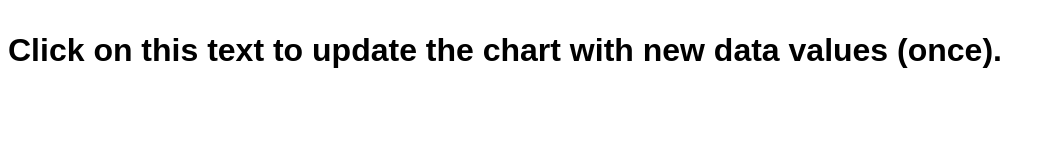
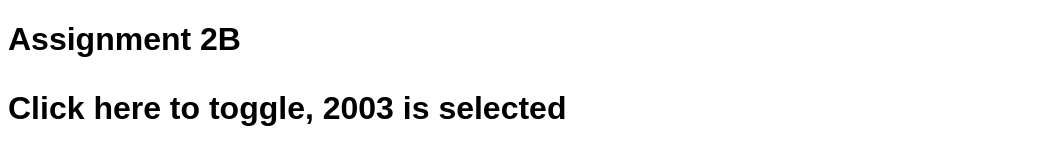
Before and after one commit to ellonde/ellonde.github.io, a plain HTML site: page index.html in a window 1280 px wide. Shown: the whole page, without its empty margins (0-1054 px from the left). Drawn offline with Linux system fonts and the light colour scheme.

Commit message:
Added chapter 8

```diff
--- a/index.html
+++ b/index.html
@@ -8,19 +8,11 @@
 
 
 </head>
-<p>Click on this text to update the chart with new data values (once).</p>
+<h1>Assignment 2B</h1>
+<p>Click here to toggle, 2003 is selected</p>
 
 <body>
 
-<!--
-<svg width="500" height="200">
-    <rect x="0" y="80" width="80" height="80" style="fill:rgba(128, 0, 128, 1.0);stroke-width:3;stroke:rgb(128,128,128)"/>
-    <rect x="60" y="60" width="80" height="80" style="fill:rgba(0, 0, 255, 0.75);stroke-width:3;stroke:rgb(128,128,128)"/>
-    <rect x="120" y="40" width="80" height="80" style="fill:rgba(0, 255, 0, 0.5);stroke-width:3;stroke:rgb(128,128,128)"/>
-    <rect x="180" y="20" width="80" height="80" style="fill:rgba(255, 255, 0, 0.25);stroke-width:3;stroke:rgb(128,128,128)"/>
-    <rect x="240" y="0" width="80" height="80" style="fill:rgba(255, 0, 0, 0.1);stroke-width:3;stroke:rgb(128,128,128)"/>
-</svg>
--->
 <script type="text/javascript" src="src/js/assignment2b.js"></script>
 
 
```
